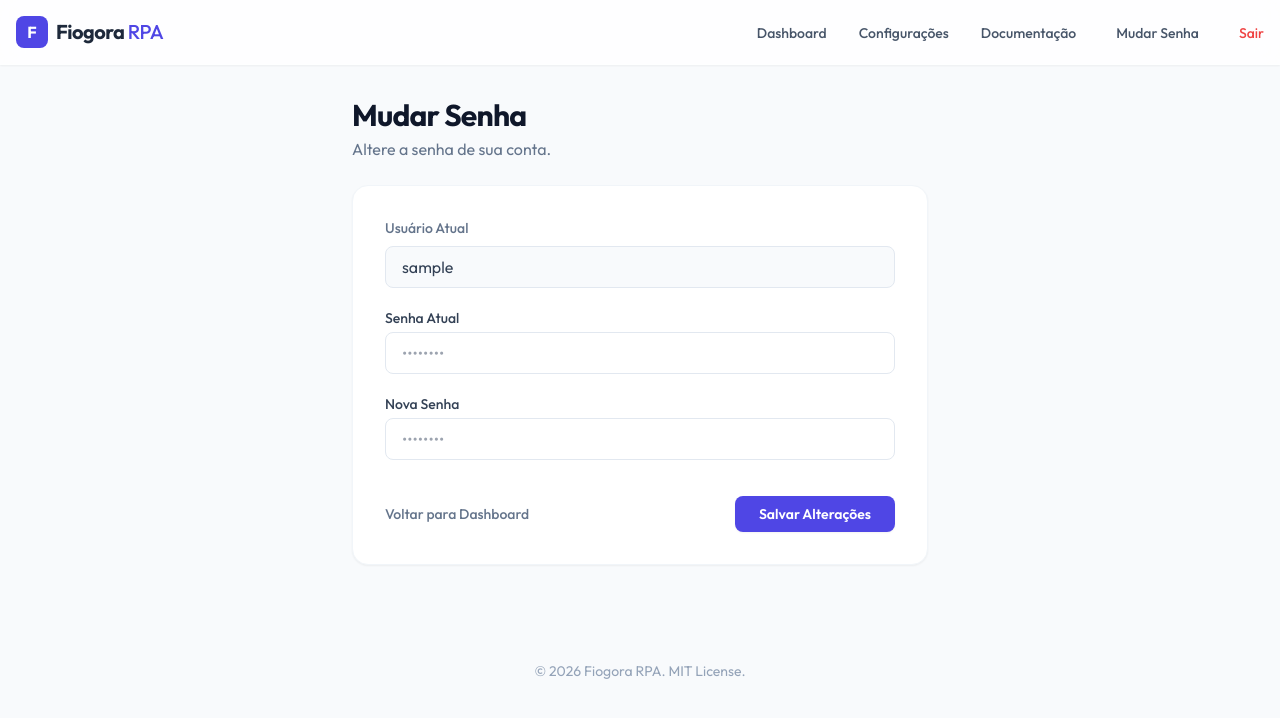
After one commit to raphaelantoniocampos/integracao-fiorilli-ahgora, a FastAPI app: template app/infrastructure/web/templates/change_password.html in a window 1280 px wide. The commit adds this page. Shown: the top 718 px of the page. Run offline with FastAPI, Linux system fonts and the light colour scheme; the template is opened without the code that fills it: most values are stand-ins (such as "Sample title", 1, 10 or a date in 2020); some libraries are stand-ins or nearby versions.

Commit message:
change password

```diff
--- a/app/infrastructure/db/sqlalchemy_repo.py
+++ b/app/infrastructure/db/sqlalchemy_repo.py
@@ -40,6 +40,12 @@ class SqlAlchemyRepo:
         await self.session.commit()
         await self.session.refresh(db_user)
         return db_user
+
+    async def update_user_password(self, username: str, hashed_password: str) -> None:
+        user = await self.get_user_by_username(username)
+        if user:
+            user.hashed_password = hashed_password
+            await self.session.commit()
 
     async def save_job(self, job: SyncJob) -> None:
         # Check if job exists
--- a/app/infrastructure/web/templates/base.html
+++ b/app/infrastructure/web/templates/base.html
@@ -131,8 +131,13 @@
                     </a>
                 </li>
                 {% endif %}
+                <li><a href="/change-password"
+                        class="text-sm font-medium text-slate-600 hover:text-indigo-600 transition-colors ml-2">
+                        Mudar Senha
+                    </a>
+                </li>
                 <li><a href="/logout"
-                        class="text-sm font-medium text-red-500 hover:text-red-700 transition-colors ml-4">
+                        class="text-sm font-medium text-red-500 hover:text-red-700 transition-colors ml-2">
                         Sair
                     </a>
                 </li>
--- /dev/null
+++ b/app/infrastructure/web/templates/change_password.html
@@ -0,0 +1,61 @@
+{% extends "base.html" %}
+
+{% block content %}
+<div class="mb-8 max-w-xl mx-auto">
+    <div class="mb-6">
+        <h2 class="text-3xl font-bold text-slate-900 tracking-tight">Mudar Senha</h2>
+        <p class="text-slate-500 mt-1">Altere a senha de sua conta.</p>
+    </div>
+
+    <div class="bg-white p-8 rounded-2xl shadow-sm border border-slate-100 transition-all hover:shadow-md">
+        <form method="POST" action="/change-password" class="space-y-5">
+            <div>
+                <label class="block text-sm font-medium text-slate-500 mb-2">Usuário Atual</label>
+                <div class="px-4 py-2 border border-slate-200 rounded-lg bg-slate-50 text-slate-700 cursor-not-allowed">
+                    {{ username }}
+                </div>
+            </div>
+
+            <div>
+                <label for="current_password" class="block text-sm font-medium text-slate-700 mb-1">Senha Atual</label>
+                <input type="password" name="current_password" id="current_password" required
+                    class="w-full px-4 py-2 border border-slate-200 rounded-lg focus:ring-2 focus:ring-indigo-500 focus:border-indigo-500 outline-none transition-all"
+                    placeholder="••••••••">
+            </div>
+
+            <div>
+                <label for="new_password" class="block text-sm font-medium text-slate-700 mb-1">Nova Senha</label>
+                <input type="password" name="new_password" id="new_password" required minlength="6"
+                    class="w-full px-4 py-2 border border-slate-200 rounded-lg focus:ring-2 focus:ring-indigo-500 focus:border-indigo-500 outline-none transition-all"
+                    placeholder="••••••••">
+            </div>
+
+            {% if error %}
+            <div class="p-3 bg-rose-50 text-rose-500 text-sm rounded-lg flex items-center">
+                <svg class="w-4 h-4 mr-2 flex-shrink-0" fill="none" stroke="currentColor" viewBox="0 0 24 24">
+                    <path stroke-linecap="round" stroke-linejoin="round" stroke-width="2" d="M12 8v4m0 4h.01M21 12a9 9 0 11-18 0 9 9 0 0118 0z"></path>
+                </svg>
+                <span>{{ error }}</span>
+            </div>
+            {% endif %}
+
+            {% if success %}
+            <div class="p-3 bg-emerald-50 text-emerald-500 text-sm rounded-lg flex items-center">
+                <svg class="w-4 h-4 mr-2 flex-shrink-0" fill="none" stroke="currentColor" viewBox="0 0 24 24">
+                    <path stroke-linecap="round" stroke-linejoin="round" stroke-width="2" d="M5 13l4 4L19 7"></path>
+                </svg>
+                <span>{{ success }}</span>
+            </div>
+            {% endif %}
+
+            <div class="flex items-center justify-between pt-4">
+                <a href="/" class="text-sm font-medium text-slate-500 hover:text-slate-800 transition-colors">Voltar para Dashboard</a>
+                <button type="submit"
+                    class="btn-primary flex items-center py-2 px-6 rounded-lg text-sm font-semibold shadow-sm">
+                    Salvar Alterações
+                </button>
+            </div>
+        </form>
+    </div>
+</div>
+{% endblock %}
--- a/app/main.py
+++ b/app/main.py
@@ -81,11 +81,13 @@ async def extend_auth_cookie_middleware(request: Request, call_next):
     from app.core.security import decode_access_token
     token = request.cookies.get("access_token")
     request.state.is_admin = False
+    request.state.username = None
 
     if token:
         payload = decode_access_token(token)
         if payload:
             request.state.is_admin = payload.get("is_admin", False)
+            request.state.username = payload.get("sub", None)
 
     response = await call_next(request)
 
```
Also changed, not shown: app/infrastructure/web/routes.py (+49 -0 lines).
